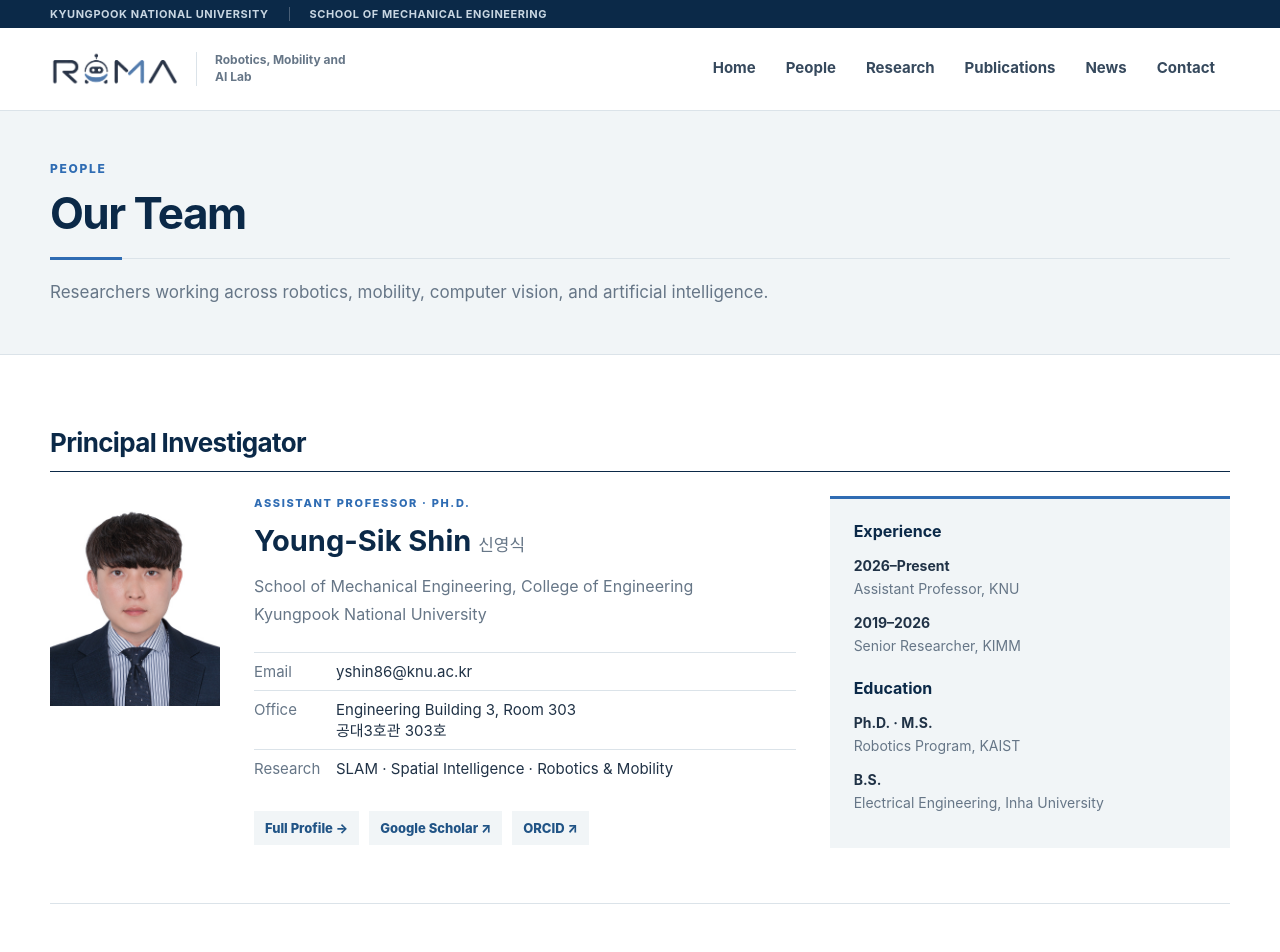
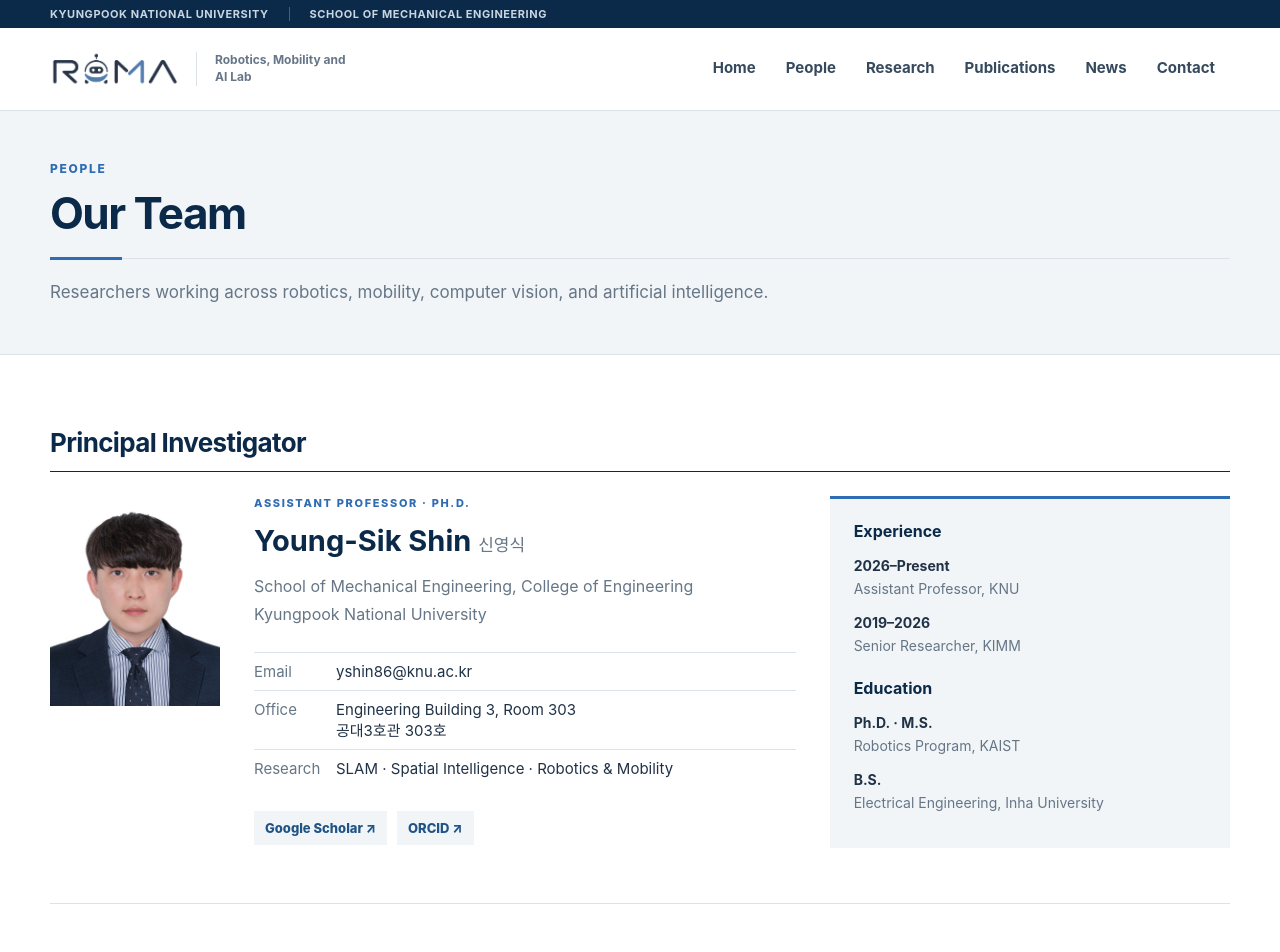
Before and after one commit to RoMA-Robotics-Lab/RoMA-Robotics-Lab.github.io, a Next.js app: page /people in a window 1280 px wide. Shown: the top 952 px of the page. Built offline with nearby package versions, Linux system fonts and the light colour scheme.

Commit message:
Simplify professor profile entry

```diff
--- a/app/people/page.tsx
+++ b/app/people/page.tsx
@@ -27,7 +27,6 @@ export default function PeoplePage() {
                 <div><dt>Research</dt><dd>SLAM · Spatial Intelligence · Robotics & Mobility</dd></div>
               </dl>
               <div className="profile-actions">
-                <Link href="/people/young-sik-shin">Full Profile →</Link>
                 <a href="https://scholar.google.com/citations?user=gGfBRawAAAAJ" target="_blank" rel="noreferrer">Google Scholar ↗</a>
                 <a href="https://orcid.org/0000-0002-9653-0633" target="_blank" rel="noreferrer">ORCID ↗</a>
               </div>
```
